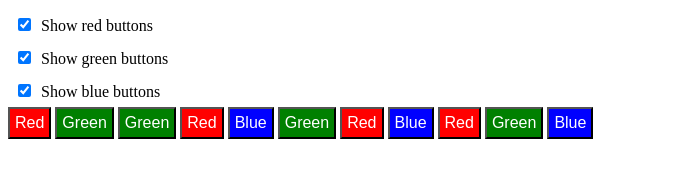
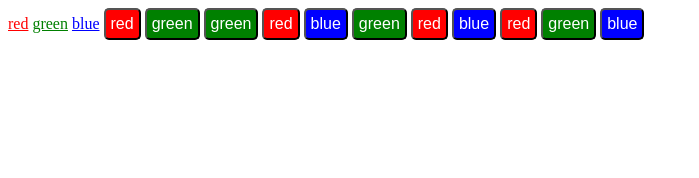
Before and after one commit to agnieszka-pytel/UI-internship-HTML-CSS, a plain HTML site: page task2/task2.html in a window 1280 px wide. Shown: the whole page, without its empty margins (0-699 px from the left). Drawn offline with Linux system fonts and the light colour scheme.

Commit message:
Changed layout to be more similar to mockup

```diff
--- a/task2/task2.css
+++ b/task2/task2.css
@@ -1,33 +1,57 @@
-input {
-    margin: 10px;
+input[type=checkbox] {
+    display: none;
+}
+
+label {
+    opacity: 30%;
+    text-decoration: underline;
+}
+
+label.red {
+    color: red;
+}
+
+label.green {
+    color: green;
+}
+
+label.blue {
+    color: blue
 }
 
 button {
     color: white;
     padding: 5px;
     font-size: 1em;
+    border-radius: 5px;
 }
 
-.red {
+button.red {
     background-color: red;
 }
 
-.green {
+button.green {
     background-color: green;
 }
 
-.blue {
+button.blue {
     background-color: blue;
 }
 
-.red,
-.green,
-.blue {
+button.red,
+button.green,
+button.blue {
     display: none;
 }
 
-#show-red:checked~.red,
-#show-green:checked~.green,
-#show-blue:checked~.blue {
+#show-red:checked~button.red,
+#show-green:checked~button.green,
+#show-blue:checked~button.blue {
     display: inline;
 }
+
+#show-red:checked~label.red,
+#show-green:checked~label.green,
+#show-blue:checked~label.blue {
+    opacity: 100%;
+}
--- a/task2/task2.html
+++ b/task2/task2.html
@@ -9,23 +9,20 @@
 </head>
 
 <body>
-    <input type="checkbox" id="show-red" checked><label for="show-red">Show red buttons</label>
-    <div></div>
-    <input type="checkbox" id="show-green" checked><label for="show-green">Show green buttons</label>
-    <div></div>
-    <input type="checkbox" id="show-blue" checked><label for="show-blue">Show blue buttons</label>
-    <div></div>
-    <button class="red">Red</button>
-    <button class="green">Green</button>
-    <button class="green">Green</button>
-    <button class="red">Red</button>
-    <button class="blue">Blue</button>
-    <button class="green">Green</button>
-    <button class="red">Red</button>
-    <button class="blue">Blue</button>
-    <button class="red">Red</button>
-    <button class="green">Green</button>
-    <button class="blue">Blue</button>
+    <input type="checkbox" id="show-red" checked><label for="show-red" class="red">red</label>
+    <input type="checkbox" id="show-green" checked><label for="show-green" class="green">green</label>
+    <input type="checkbox" id="show-blue" checked><label for="show-blue" class="blue">blue</label>
+    <button class="red">red</button>
+    <button class="green">green</button>
+    <button class="green">green</button>
+    <button class="red">red</button>
+    <button class="blue">blue</button>
+    <button class="green">green</button>
+    <button class="red">red</button>
+    <button class="blue">blue</button>
+    <button class="red">red</button>
+    <button class="green">green</button>
+    <button class="blue">blue</button>
 </body>
 
 </html>
```
